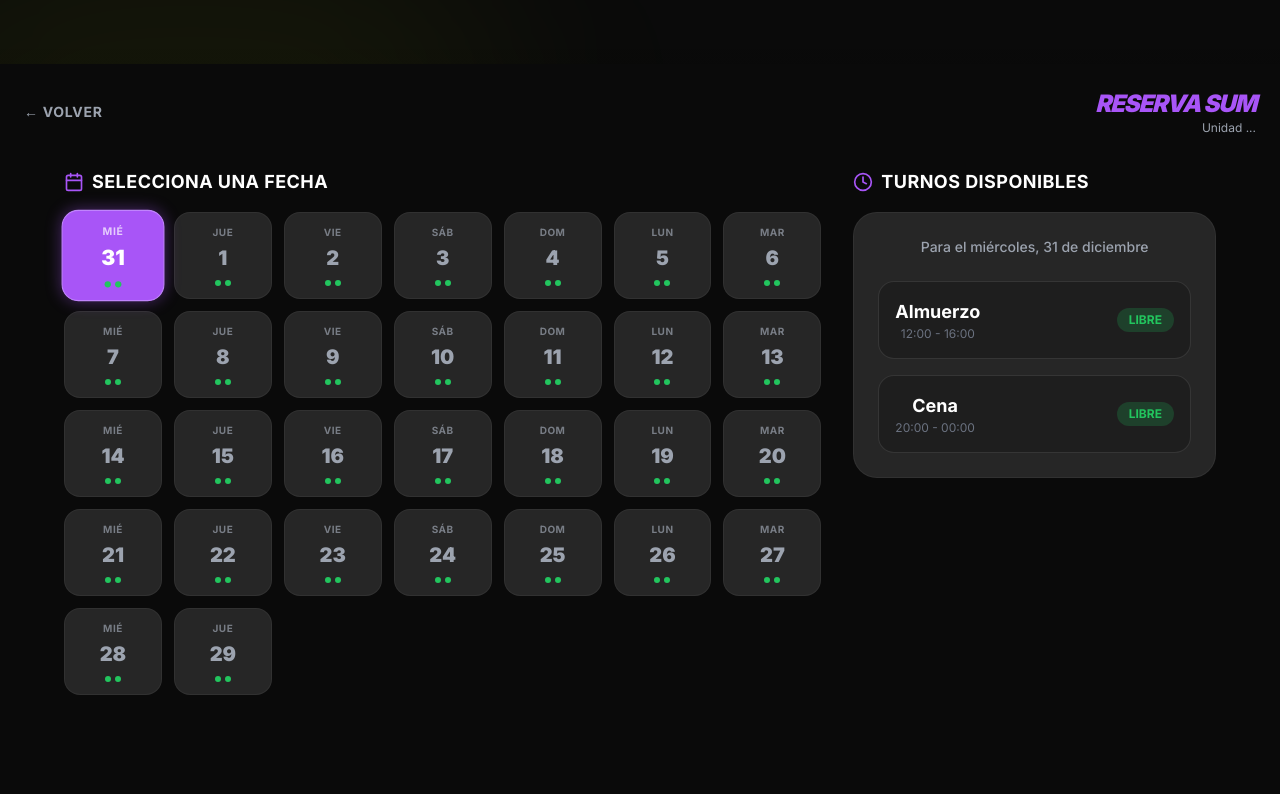
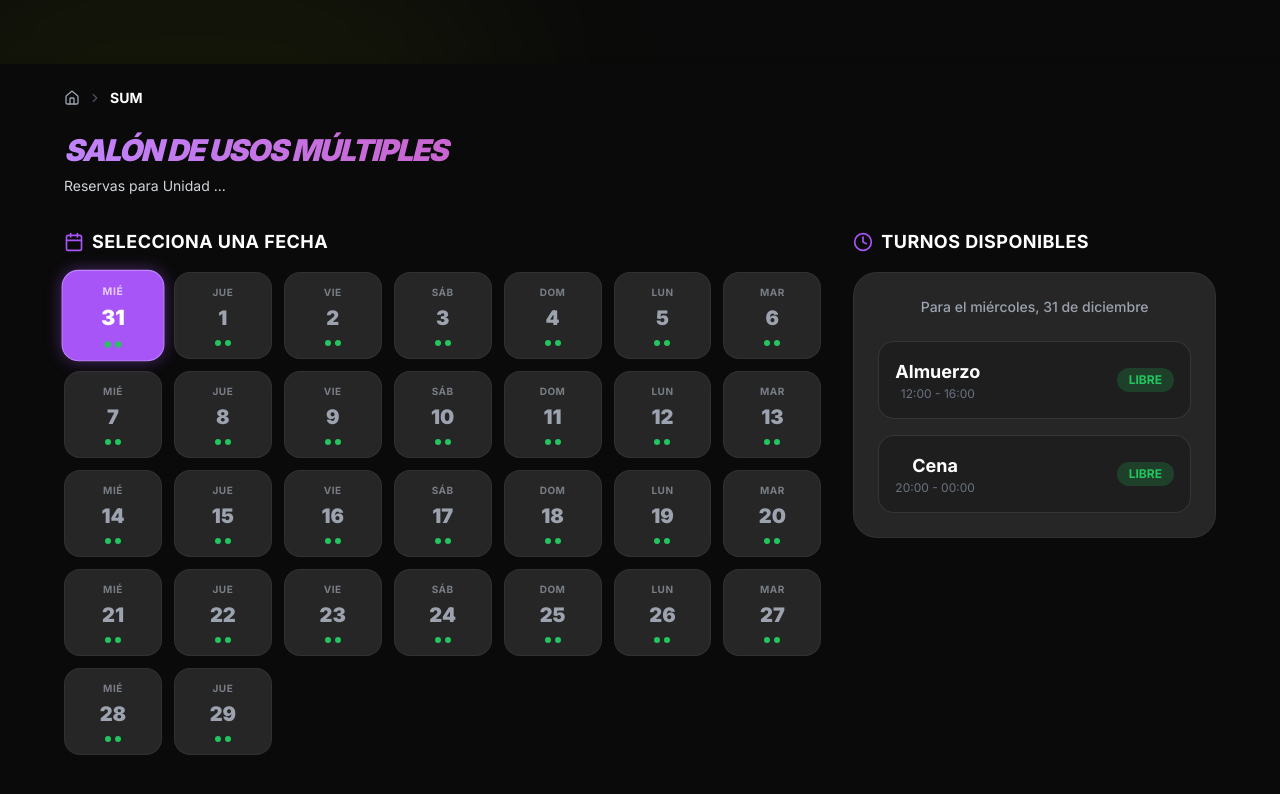
Before and after one commit to kyruodioso/condominio-os, a Next.js app: page /sum in a window 1280 px wide. Shown: the top 794 px of the page. Built offline with nearby package versions, Linux system fonts and the light colour scheme; no server answers.

Commit message:
UX: Add breadcrumbs and improve header in SUM page

```diff
--- a/src/app/sum/page.tsx
+++ b/src/app/sum/page.tsx
@@ -3,7 +3,7 @@
 import { useState, useEffect } from 'react';
 import { getReservations, bookSum } from '@/actions/reservations';
 import { Calendar as CalendarIcon, Clock, Check, X } from 'lucide-react';
-import Link from 'next/link';
+import Breadcrumbs from '@/components/ui/Breadcrumbs';
 import clsx from 'clsx';
 import { useSession } from 'next-auth/react';
 
@@ -75,16 +75,21 @@ export default function SumPage() {
 
     return (
         <div className="min-h-screen bg-[#0a0a0a] text-white p-6 pb-24">
-            <header className="mb-8 flex items-center justify-between">
-                <Link href="/" className="text-gray-400 hover:text-white transition-colors text-sm font-bold uppercase tracking-wider">
-                    ← Volver
-                </Link>
-                <div className="text-right">
-                    <h1 className="text-2xl font-black italic uppercase tracking-tighter text-purple-500">Reserva SUM</h1>
-                    {/* @ts-ignore */}
-                    <p className="text-xs text-gray-400">Unidad {session?.user?.unitNumber || '...'}</p>
-                </div>
-            </header>
+            <div className="max-w-6xl mx-auto">
+                {/* Breadcrumbs */}
+                <Breadcrumbs items={[
+                    { label: 'SUM' }
+                ]} />
+
+                <header className="mb-8">
+                    <h1 className="text-3xl font-black italic uppercase tracking-tighter bg-clip-text text-transparent bg-gradient-to-r from-purple-400 to-pink-600 mb-2">
+                        Salón de Usos Múltiples
+                    </h1>
+                    <p className="text-gray-300 text-sm">
+                        {/* @ts-ignore */}
+                        Reservas para Unidad {session?.user?.unitNumber || '...'}
+                    </p>
+                </header>
 
             <div className="grid grid-cols-1 lg:grid-cols-3 gap-8 max-w-6xl mx-auto">
                 {/* Calendar Column */}
@@ -224,6 +229,7 @@ export default function SumPage() {
                     </div>
                 </div>
             )}
+            </div>
         </div>
     );
 }
```
